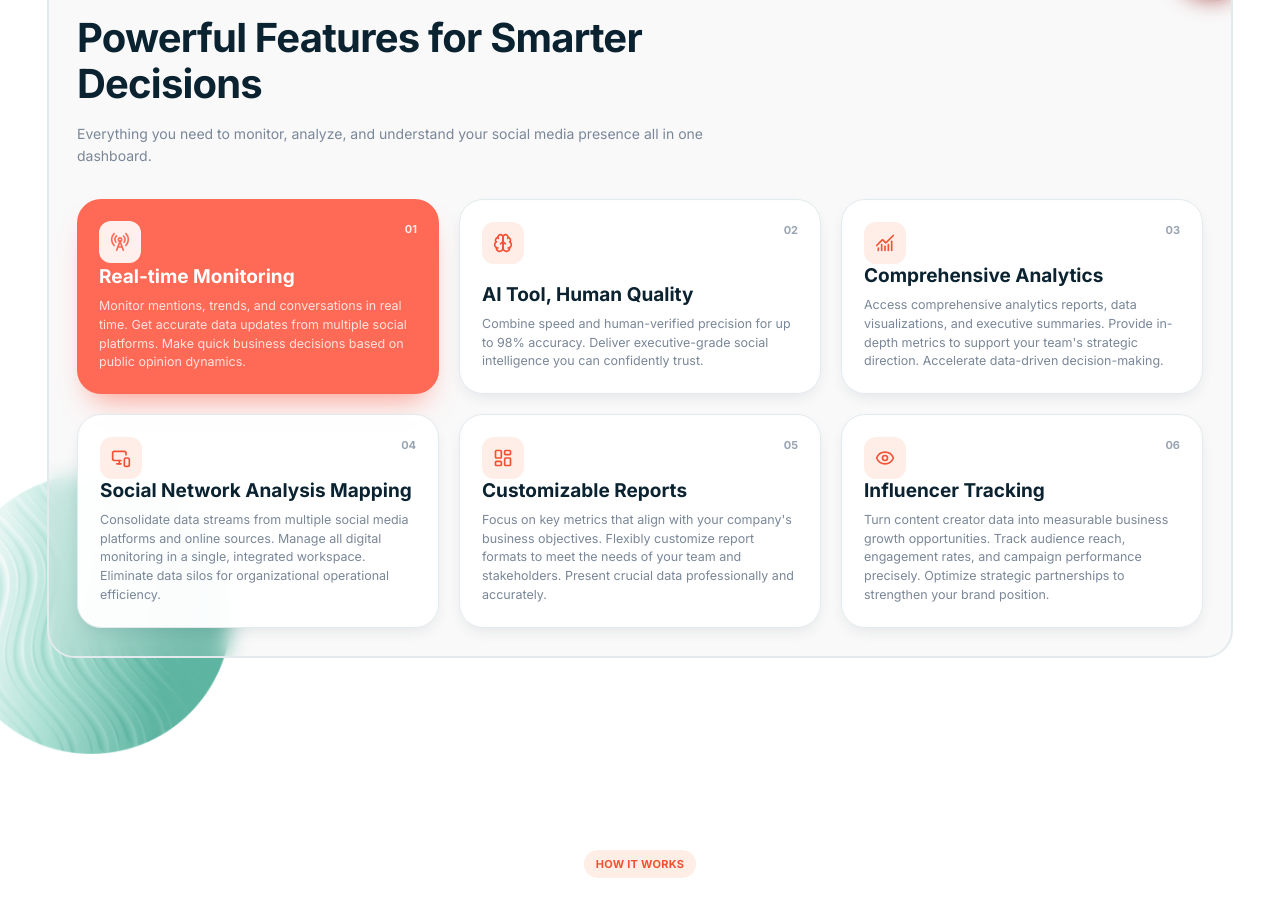
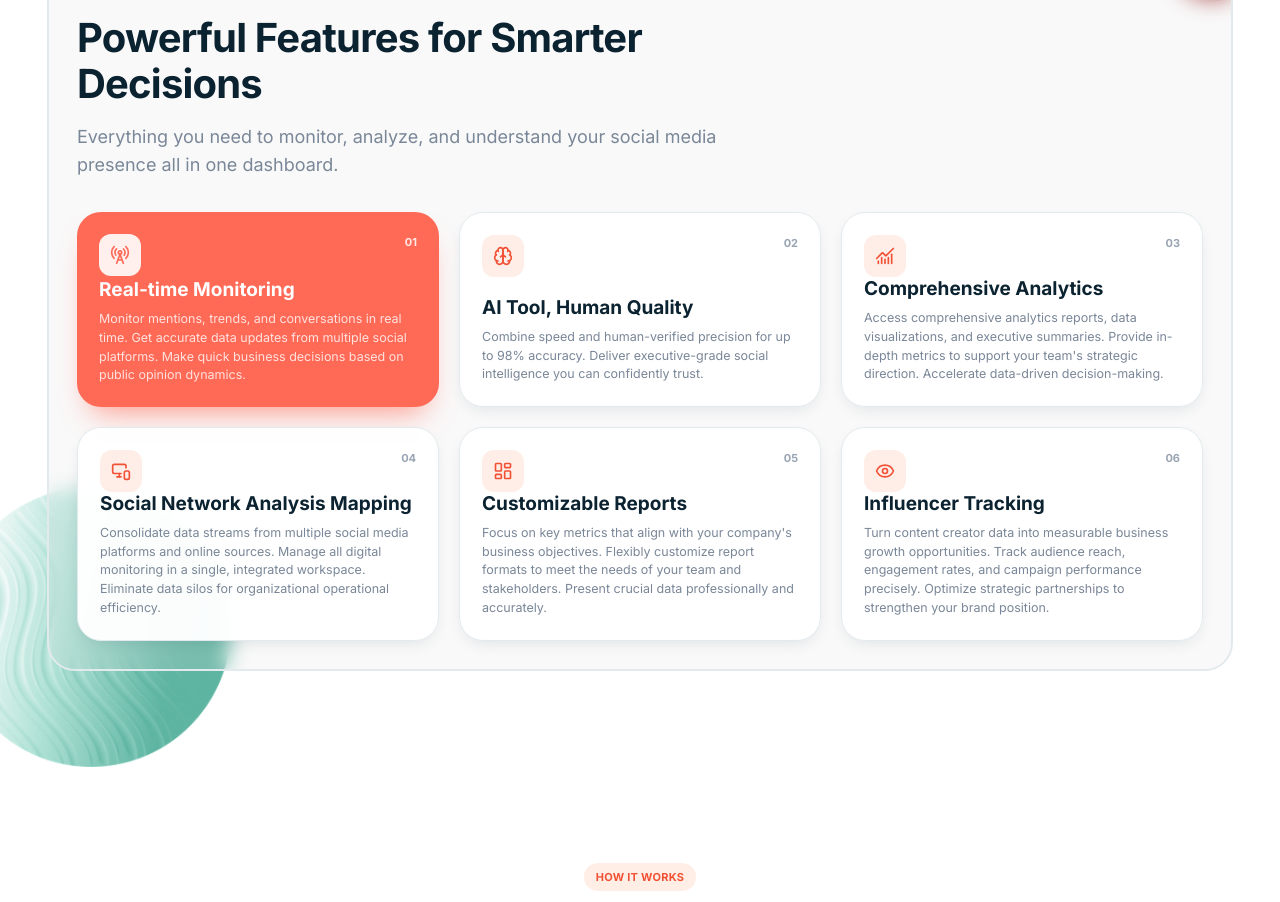
Before and after one commit to aliviaali/socindex, a Next.js app: page / in a window 1280 px wide. Shown: the part 1760-2662 px from the top of the page. Built offline with nearby package versions, Linux system fonts and the light colour scheme.

Commit message:
Update Features.tsx

```diff
--- a/components/Features.tsx
+++ b/components/Features.tsx
@@ -38,7 +38,7 @@ export function Features() {
       <h2 className="mt-5 max-w-[660px] text-[clamp(1.9rem,3.4vw,2.5rem)] font-bold leading-[1.15] tracking-[-0.02em] text-navy-ink dark:text-white">
         {t("Powerful Features for Smarter Decisions")}
       </h2>
-      <p className="mt-4 max-w-[650px] text-[14px] leading-[1.6] text-[#7a8798] dark:text-white/45 font-normal">
+      <p className="mt-4 max-w-[650px] text-[18px] leading-[1.6] text-[#7a8798] dark:text-white/45 font-normal">
         {t("Everything you need to monitor, analyze, and understand your social media presence all in one dashboard.")}
       </p>
 
```
